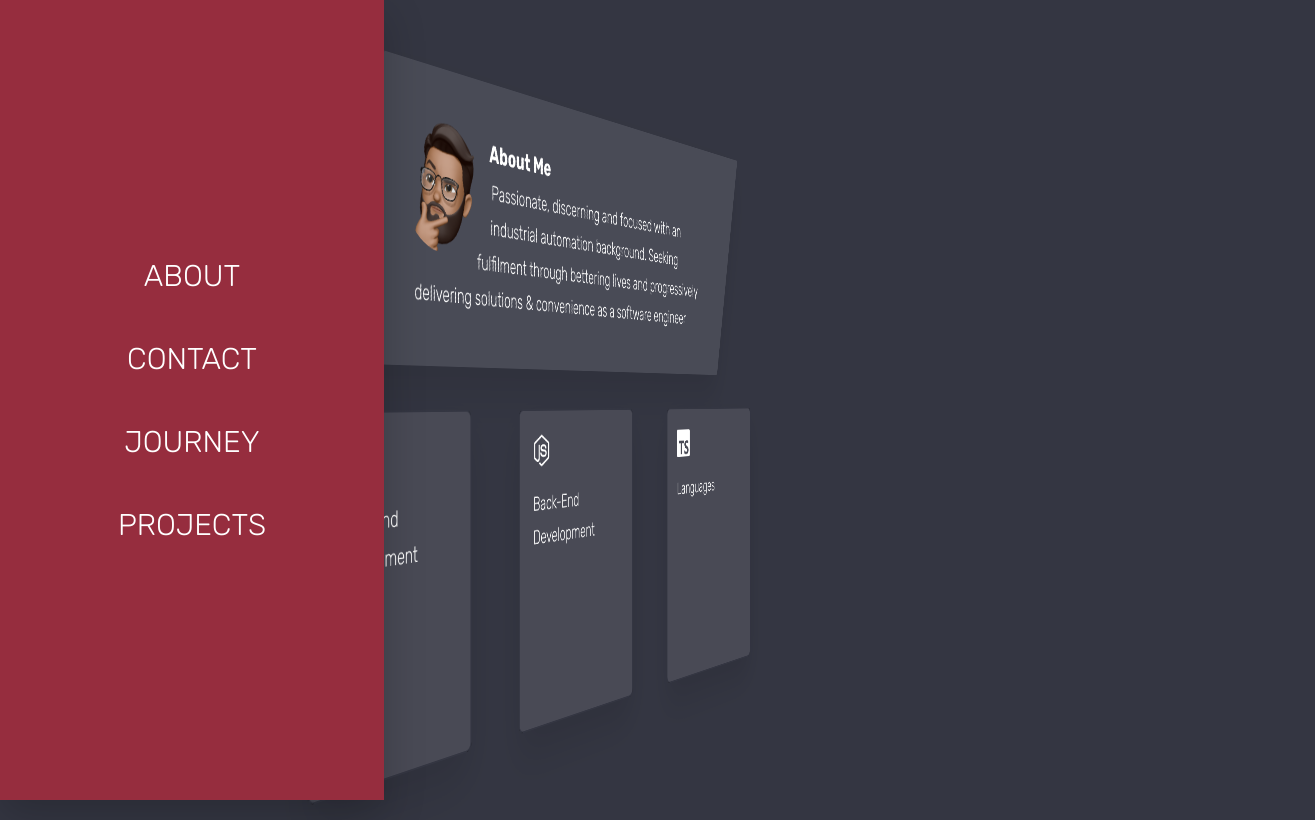
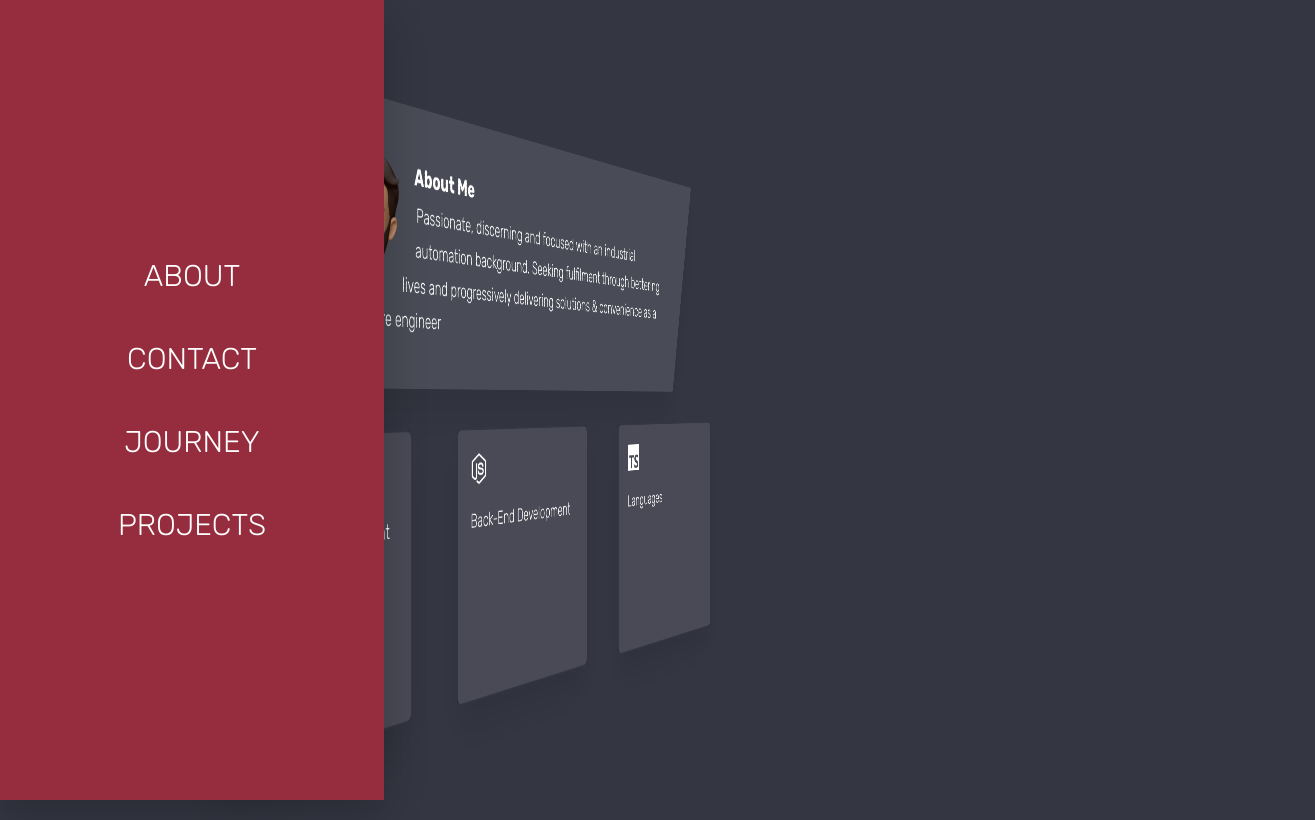
Before and after one commit to MohdSaifulM/portfolio, a React (Vite) app: page /about in a window 1280 px wide. Shown: the whole page, 1315 px wide, since content can reach past the window. Built offline with nearby package versions, Linux system fonts and the light colour scheme.

Commit message:
style: 💄 Change font-size of card and size of card

```diff
--- a/src/styles/css/style.css
+++ b/src/styles/css/style.css
@@ -72,7 +72,7 @@ body {
 
 .card-container {
   margin: 5rem;
-  width: calc(75% / 3); }
+  width: 35rem; }
   .card-container .card {
     font-weight: bold;
     position: relative;
@@ -80,7 +80,7 @@ body {
     .card-container .card__function {
       padding: 3rem;
       width: 100%;
-      height: 40rem;
+      height: 35rem;
       border: 2px solid #343642;
       border-radius: 1rem;
       box-shadow: 0 3rem 6rem rgba(0, 0, 0, 0.1);
@@ -111,7 +111,8 @@ body {
           font-weight: 200; }
         .card-container .card__function .card__hover p {
           font-weight: normal;
-          line-height: 1.5; }
+          line-height: 1.5;
+          font-size: 1.5rem; }
           .card-container .card__function .card__hover p.link {
             margin: 2rem 0 0;
             font-weight: bold;
--- a/src/styles/sass/components/_card.scss
+++ b/src/styles/sass/components/_card.scss
@@ -1,6 +1,6 @@
 .card-container {
 	margin: 5rem;
-    width: calc(75% / 3);
+    width: 35rem;
 
 	.card {
 		font-weight: bold;
@@ -10,7 +10,7 @@
 		&__function {
 			padding: 3rem;
 			width: 100%;
-			height: 40rem;
+			height: 35rem;
 			border: 2px solid $background-1;
             border-radius: 1rem;
             box-shadow: 0 3rem 6rem rgba($color-black, .1);
@@ -58,6 +58,7 @@
 				p {
 					font-weight: normal;
 					line-height: 1.5;
+					font-size: 1.5rem;
 
 					&.link {
 						margin: 2rem 0 0;
```
